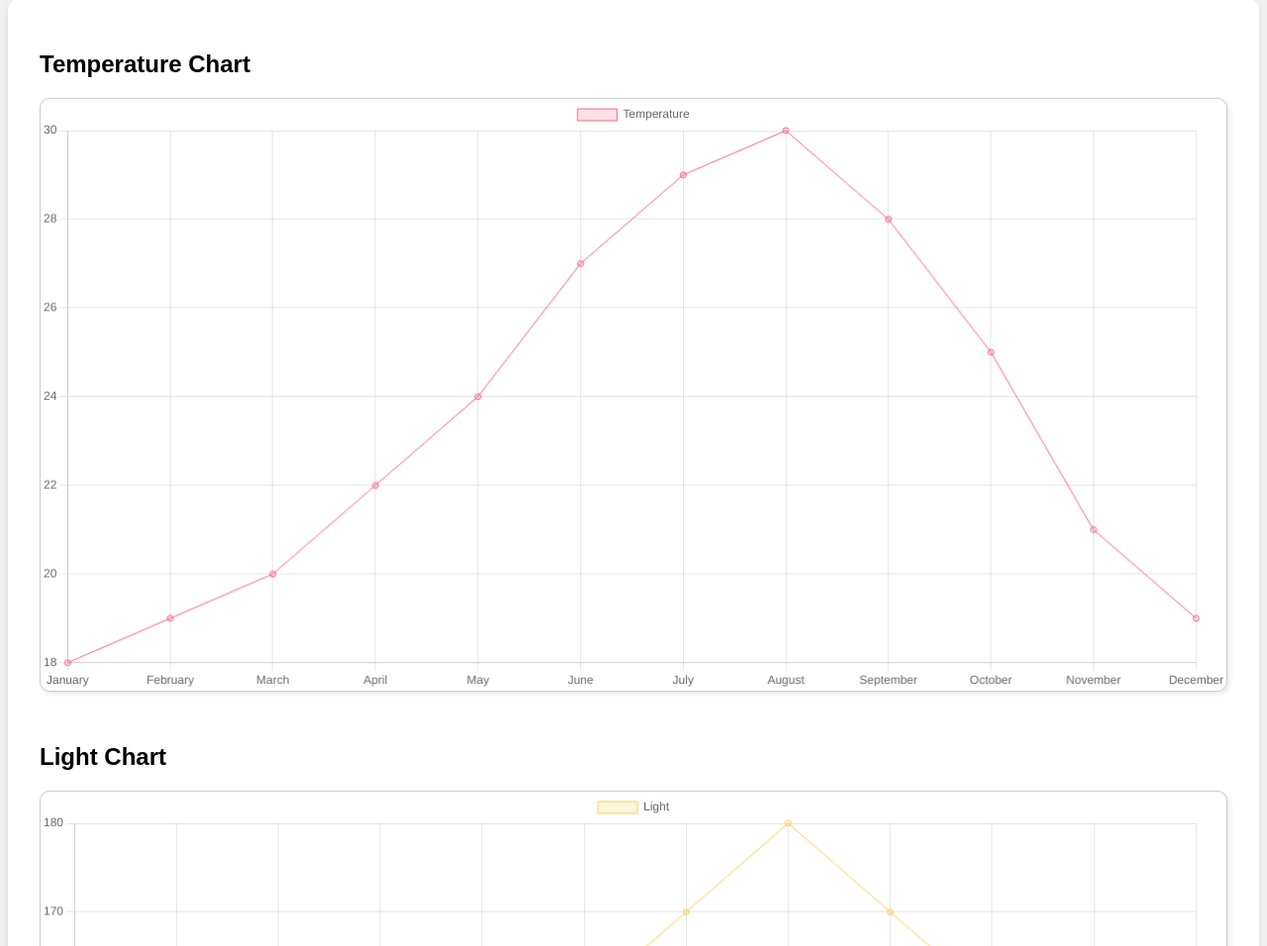
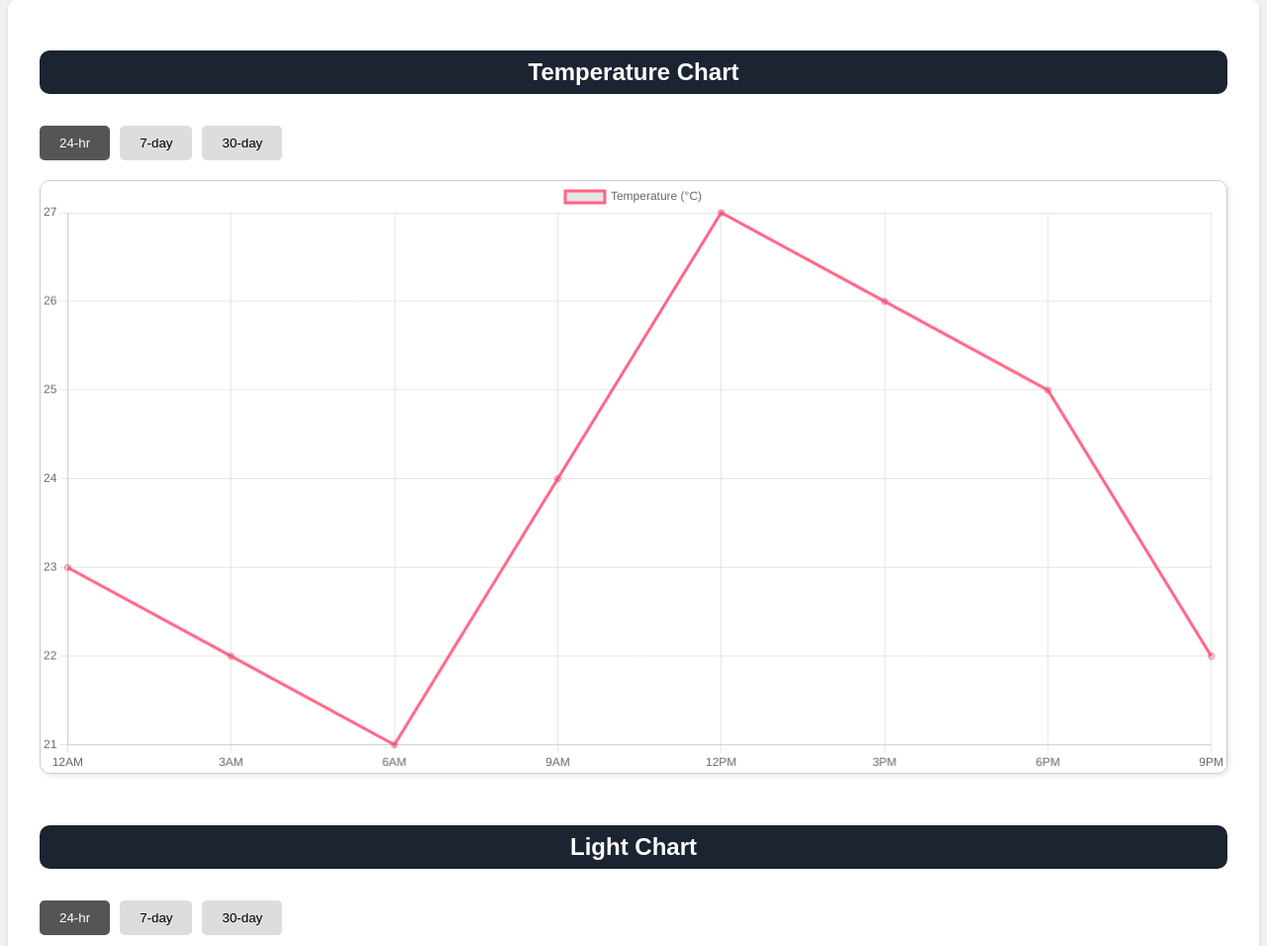
Before and after one commit to isaiahvictor12/433FinalProject, a plain HTML site: page index.html in a window 1280 px wide. Shown: the part 96-1052 px from the top of the page at 99% size. Drawn offline with nearby package versions, Linux system fonts and the light colour scheme.

Commit message:
Fake data version complete

```diff
--- a/index.html
+++ b/index.html
@@ -11,17 +11,58 @@
       <h1>433 Final Project</h1>
     </header>
     <div class="container">
-      <div>
-        <h2>Temperature Chart</h2>
-        <canvas id="temperatureChart"></canvas>
+      <h2>Temperature Chart</h2>
+      <div class="temp-chart-wrapper">
+        <div class="chart-tabs" id="temp-chart-tabs">
+          <button class="active" onclick="showTempChart('24hr')" id="24hr-tab">
+            24-hr
+          </button>
+          <button onclick="showTempChart('7day')" id="7day-tab">7-day</button>
+          <button onclick="showTempChart('30day')" id="30day-tab">
+            30-day
+          </button>
+        </div>
+        <div class="chart-container">
+          <canvas id="temp-chart" class="chart"></canvas>
+        </div>
       </div>
-      <div>
-        <h2>Light Chart</h2>
-        <canvas id="lightChart"></canvas>
+
+      <h2>Light Chart</h2>
+      <div class="light-chart-wrapper">
+        <div class="chart-tabs" id="light-chart-tabs">
+          <button class="active" onclick="showLightChart('24hr')" id="24hr-tab">
+            24-hr
+          </button>
+          <button onclick="showLightChart('7day')" id="7day-tab">7-day</button>
+          <button onclick="showLightChart('30day')" id="30day-tab">
+            30-day
+          </button>
+        </div>
+        <div class="chart-container">
+          <canvas id="light-chart" class="chart"></canvas>
+        </div>
       </div>
-      <div>
-        <h2>Humidity Chart</h2>
-        <canvas id="humidityChart"></canvas>
+
+      <h2>Humidity Chart</h2>
+      <div class="humidity-chart-wrapper">
+        <div class="chart-tabs" id="humidity-chart-tabs">
+          <button
+            class="active"
+            onclick="showHumidityChart('24hr')"
+            id="24hr-tab"
+          >
+            24-hr
+          </button>
+          <button onclick="showHumidityChart('7day')" id="7day-tab">
+            7-day
+          </button>
+          <button onclick="showHumidityChart('30day')" id="30day-tab">
+            30-day
+          </button>
+        </div>
+        <div class="chart-container">
+          <canvas id="humidity-chart" class="chart"></canvas>
+        </div>
       </div>
     </div>
     <script src="script.js"></script>
--- a/script.js
+++ b/script.js
@@ -1,134 +1,255 @@
-// Define data for the temperature chart
-const temperatureData = {
-  labels: [
-    "January",
-    "February",
-    "March",
-    "April",
-    "May",
-    "June",
-    "July",
-    "August",
-    "September",
-    "October",
-    "November",
-    "December",
-  ],
+// Initialize temperature chart with 24-hour view
+var ctx = document.getElementById("temp-chart").getContext("2d");
+var temp_chart = new Chart(ctx, {
+  type: "line",
+  data: {
+    labels: ["12AM", "3AM", "6AM", "9AM", "12PM", "3PM", "6PM", "9PM"],
     datasets: [
       {
-      label: "Temperature",
-      data: [18, 19, 20, 22, 24, 27, 29, 30, 28, 25, 21, 19],
-      backgroundColor: "rgba(255, 99, 132, 0.2)",
-      borderColor: "rgba(255, 99, 132, 1)",
-      borderWidth: 1,
+        label: "Temperature (°C)",
+        data: [23, 22, 21, 24, 27, 26, 25, 22],
+        borderColor: "#ff6384",
+        fill: false,
       },
     ],
-};
+  },
+});
 
-// Define data for the light chart
-const lightData = {
-  labels: [
-    "January",
-    "February",
-    "March",
-    "April",
-    "May",
-    "June",
-    "July",
-    "August",
-    "September",
-    "October",
-    "November",
-    "December",
-  ],
+// Show light chart for selected time period
+function showTempChart(period) {
+  // Update active tab
+  var tabs = document
+    .getElementById("temp-chart-tabs")
+    .getElementsByTagName("button");
+  for (var i = 0; i < tabs.length; i++) {
+    tabs[i].classList.remove("active");
+    if (tabs[i].id == period + "-tab") {
+      tabs[i].classList.add("active");
+    }
+  }
+  // Update chart data
+  // Update chart data
+  switch (period) {
+    case "24hr":
+      temp_chart.data.labels = [
+        "12AM",
+        "1AM",
+        "2AM",
+        "3AM",
+        "4AM",
+        "5AM",
+        "6AM",
+        "7AM",
+        "8AM",
+        "9AM",
+        "10AM",
+        "11AM",
+        "12PM",
+        "1PM",
+        "2PM",
+        "3PM",
+        "4PM",
+        "5PM",
+        "6PM",
+        "7PM",
+        "8PM",
+        "9PM",
+        "10PM",
+        "11PM",
+      ];
+      temp_chart.data.datasets[0].data = [
+        23, 22, 21, 24, 27, 26, 25, 22, 23, 25, 26, 27, 28, 29, 30, 31, 32, 33,
+        34, 33, 32, 31, 29, 28,
+      ];
+      break;
+    case "7day":
+      temp_chart.data.labels = [
+        "Mon",
+        "Tue",
+        "Wed",
+        "Thu",
+        "Fri",
+        "Sat",
+        "Sun",
+      ];
+      temp_chart.data.datasets[0].data = [22, 23, 25, 24, 27, 26, 23];
+      break;
+    case "30day":
+      temp_chart.data.labels = ["Week 1", "Week 2", "Week 3", "Week 4"];
+      temp_chart.data.datasets[0].data = [24, 26, 23, 25];
+      break;
+  }
+
+  temp_chart.update();
+}
+
+// Initialize temperature chart with 24-hour view
+var ctx = document.getElementById("light-chart").getContext("2d");
+var light_chart = new Chart(ctx, {
+  type: "line",
+  data: {
+    labels: ["12AM", "3AM", "6AM", "9AM", "12PM", "3PM", "6PM", "9PM"],
     datasets: [
       {
         label: "Light",
-      data: [120, 125, 130, 140, 150, 160, 170, 180, 170, 160, 150, 140],
-      backgroundColor: "rgba(255, 205, 86, 0.2)",
-      borderColor: "rgba(255, 205, 86, 1)",
-      borderWidth: 1,
+        data: [23, 22, 21, 24, 27, 26, 25, 22],
+        borderColor: "#ff6384",
+        fill: false,
       },
     ],
-};
+  },
+});
 
-// Define data for the humidity chart
-const humidityData = {
-  labels: [
-    "January",
-    "February",
-    "March",
-    "April",
-    "May",
-    "June",
-    "July",
-    "August",
-    "September",
-    "October",
-    "November",
-    "December",
-  ],
+// Show chart for selected time period
+function showLightChart(period) {
+  // Update active tab
+  var tabs = document
+    .getElementById("light-chart-tabs")
+    .getElementsByTagName("button");
+  for (var i = 0; i < tabs.length; i++) {
+    tabs[i].classList.remove("active");
+    if (tabs[i].id == period + "-tab") {
+      tabs[i].classList.add("active");
+    }
+  }
+
+  // Update chart data
+  switch (period) {
+    case "24hr":
+      light_chart.data.labels = [
+        "12AM",
+        "1AM",
+        "2AM",
+        "3AM",
+        "4AM",
+        "5AM",
+        "6AM",
+        "7AM",
+        "8AM",
+        "9AM",
+        "10AM",
+        "11AM",
+        "12PM",
+        "1PM",
+        "2PM",
+        "3PM",
+        "4PM",
+        "5PM",
+        "6PM",
+        "7PM",
+        "8PM",
+        "9PM",
+        "10PM",
+        "11PM",
+      ];
+      light_chart.data.datasets[0].data = [
+        23, 22, 21, 24, 27, 26, 25, 22, 23, 25, 26, 27, 28, 29, 30, 31, 32, 33,
+        34, 33, 32, 31, 29, 28,
+      ];
+      break;
+    case "7day":
+      light_chart.data.labels = [
+        "Mon",
+        "Tue",
+        "Wed",
+        "Thu",
+        "Fri",
+        "Sat",
+        "Sun",
+      ];
+      light_chart.data.datasets[0].data = [22, 23, 25, 24, 27, 26, 23];
+      break;
+    case "30day":
+      light_chart.data.labels = ["Week 1", "Week 2", "Week 3", "Week 4"];
+      light_chart.data.datasets[0].data = [24, 26, 23, 25];
+      break;
+  }
+
+  light_chart.update();
+}
+
+// Initialize temperature chart with 24-hour view
+var ctx = document.getElementById("humidity-chart").getContext("2d");
+var humidity_chart = new Chart(ctx, {
+  type: "line",
+  data: {
+    labels: ["12AM", "3AM", "6AM", "9AM", "12PM", "3PM", "6PM", "9PM"],
     datasets: [
       {
         label: "Humidity",
-      data: [75, 72, 70, 68, 65, 63, 60, 58, 60, 63, 68, 72],
-      backgroundColor: "rgba(54, 162, 235, 0.2)",
-      borderColor: "rgba(54, 162, 235, 1)",
-      borderWidth: 1,
-    },
-  ],
-};
-
-// Create the temperature chart
-const temperatureChart = new Chart(
-  document.getElementById("temperatureChart"),
-  {
-    type: "line",
-    data: temperatureData,
-    options: {
-      scales: {
-        yAxes: [
-          {
-            ticks: {
-              beginAtZero: true,
-            },
+        data: [23, 22, 21, 24, 27, 26, 25, 22],
+        borderColor: "#ff6384",
+        fill: false,
       },
     ],
   },
-    },
-  }
-);
-
-// Create the light chart
-const lightChart = new Chart(document.getElementById("lightChart"), {
-  type: "line",
-  data: lightData,
-  options: {
-    scales: {
-      yAxes: [
-        {
-          ticks: {
-            beginAtZero: true,
-          },
-        },
-      ],
-    },
-  },
 });
 
-// Create the humidity chart
-const humidityChart = new Chart(document.getElementById("humidityChart"), {
-  type: "line",
-  data: humidityData,
-  options: {
-    scales: {
-      yAxes: [
-        {
-          ticks: {
-            beginAtZero: true,
-          },
-        },
-      ],
-    },
-  },
-});
+// Show chart for selected time period
+function showHumidityChart(period) {
+  // Update active tab
+  var tabs = document
+    .getElementById("humidity-chart-tabs")
+    .getElementsByTagName("button");
+  for (var i = 0; i < tabs.length; i++) {
+    tabs[i].classList.remove("active");
+    if (tabs[i].id == period + "-tab") {
+      tabs[i].classList.add("active");
+    }
+  }
+
+  // Update chart data
+  // Update chart data
+  switch (period) {
+    case "24hr":
+      humidity_chart.data.labels = [
+        "12AM",
+        "1AM",
+        "2AM",
+        "3AM",
+        "4AM",
+        "5AM",
+        "6AM",
+        "7AM",
+        "8AM",
+        "9AM",
+        "10AM",
+        "11AM",
+        "12PM",
+        "1PM",
+        "2PM",
+        "3PM",
+        "4PM",
+        "5PM",
+        "6PM",
+        "7PM",
+        "8PM",
+        "9PM",
+        "10PM",
+        "11PM",
+      ];
+      humidity_chart.data.datasets[0].data = [
+        23, 22, 21, 24, 27, 26, 25, 22, 23, 25, 26, 27, 28, 29, 30, 31, 32, 33,
+        34, 33, 32, 31, 29, 28,
+      ];
+      break;
+    case "7day":
+      humidity_chart.data.labels = [
+        "Mon",
+        "Tue",
+        "Wed",
+        "Thu",
+        "Fri",
+        "Sat",
+        "Sun",
+      ];
+      humidity_chart.data.datasets[0].data = [22, 23, 25, 24, 27, 26, 23];
+      break;
+    case "30day":
+      humidity_chart.data.labels = ["Week 1", "Week 2", "Week 3", "Week 4"];
+      humidity_chart.data.datasets[0].data = [24, 26, 23, 25];
+      break;
+  }
+
+  humidity_chart.update();
+}
--- a/style.css
+++ b/style.css
@@ -17,6 +17,16 @@ h1 {
   margin: 0;
   font-size: 3rem;
   text-shadow: 2px 2px #000;
+}
+
+/* Style the chart title */
+h2 {
+  background-color: #1c2331;
+  color: #fff;
+  padding: 0.5rem;
+  border-radius: 10px;
+  margin-bottom: 2rem;
+  text-align: center;
 }
 
 /* Style the container */
@@ -39,22 +49,39 @@ canvas {
 }
 
 /* Style the temperature chart */
-#temperatureChart {
+.chart {
   border: 1px solid #ccc;
   border-radius: 10px;
   box-shadow: 2px 2px 5px rgba(0, 0, 0, 0.1);
+  height: 400px;
 }
 
-/* Style the light chart */
-#lightChart {
-  border: 1px solid #ccc;
-  border-radius: 10px;
-  box-shadow: 2px 2px 5px rgba(0, 0, 0, 0.1);
+.chart-wrapper {
+  width: 100%;
+  display: flex;
+  flex-direction: column;
+  align-items: center;
 }
 
-/* Style the humidity chart */
-#humidityChart {
-  border: 1px solid #ccc;
-  border-radius: 10px;
-  box-shadow: 2px 2px 5px rgba(0, 0, 0, 0.1);
+.chart-tabs {
+  display: flex;
+  margin-bottom: 20px;
 }
+
+.chart-tabs button {
+  padding: 10px 20px;
+  margin-right: 10px;
+  border: none;
+  border-radius: 5px;
+  background-color: #ddd;
+  cursor: pointer;
+}
+
+.chart-tabs button.active {
+  background-color: #555;
+  color: #fff;
+}
+
+.chart-container {
+  width: 100%;
+}
```
Lines whose indentation alone changed are shown as unchanged.
